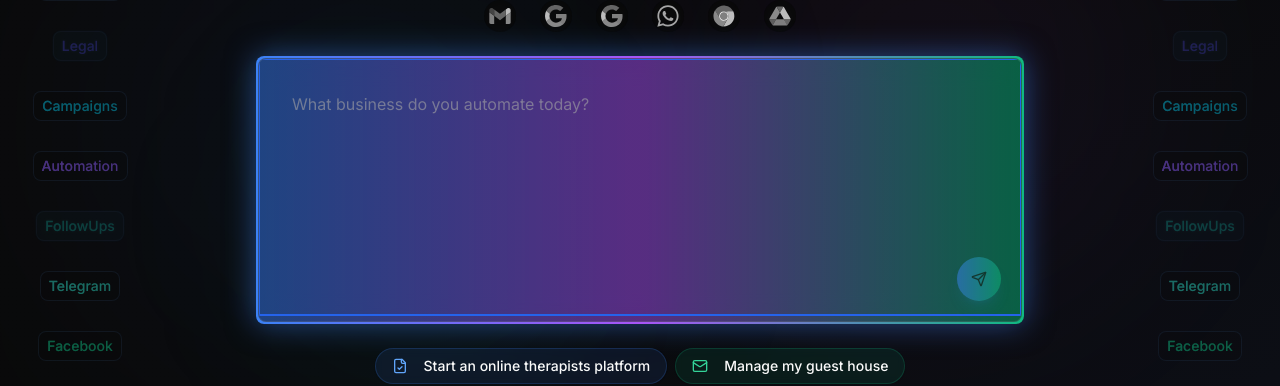
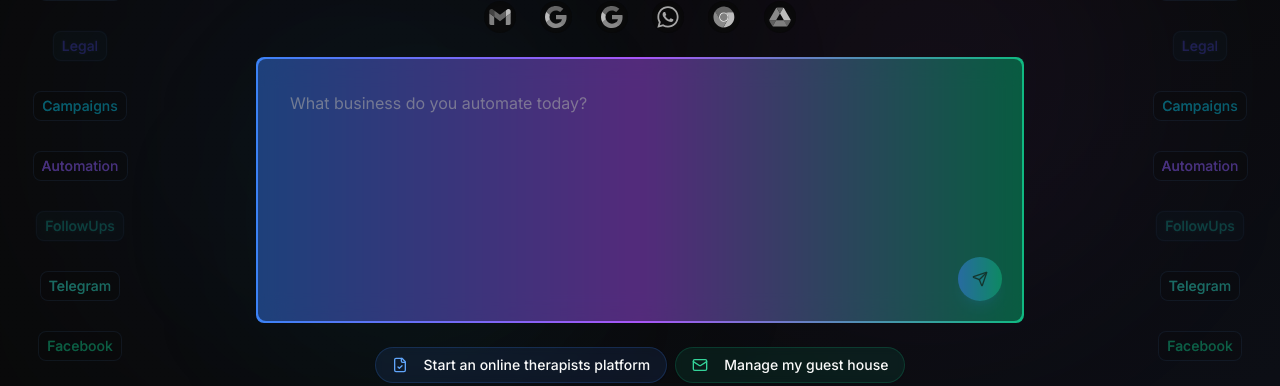
Before and after one commit to shamanic-technologies/company-flow-web, a Next.js app: page / in a window 1280 px wide. Shown: the part 224-610 px from the top of the page. Built offline with nearby package versions, Linux system fonts and the light colour scheme; no server answers.

Commit message:
[Fix] Removed landing outloine

```diff
--- a/components/landing/ChatLanding.tsx
+++ b/components/landing/ChatLanding.tsx
@@ -49,14 +49,13 @@ function ChatLandingInterface() {
   return (
     <form onSubmit={handleSubmit} className="w-full">
       {/* Glow container with gradient */}
-      <div className="relative p-[2px] rounded-lg overflow-hidden bg-gradient-to-r from-blue-500 via-purple-500 to-emerald-500 shadow-[0_0_30px_rgba(59,130,246,0.5)]">
-        <div className="relative rounded-lg border border-white/10 overflow-hidden bg-black/50 backdrop-blur-md transition-all">
-          <div className="absolute inset-0 bg-gradient-to-r from-blue-500/5 via-purple-500/5 to-emerald-500/5"></div>
+      <div className="relative p-[2px] rounded-lg overflow-hidden bg-gradient-to-r from-blue-500 via-purple-500 to-emerald-500">
+        <div className="relative rounded-lg overflow-hidden bg-black/50 backdrop-blur-md transition-all">
           <textarea
             value={message}
             onChange={(e) => setMessage(e.target.value)}
             placeholder="What business do you automate today?"
-            className="w-full h-40 sm:h-48 md:h-56 lg:h-64 py-8 px-6 sm:px-8 bg-transparent text-foreground placeholder:text-muted-foreground/60 focus:outline-none relative z-10 resize-none"
+            className="w-full h-40 sm:h-48 md:h-56 lg:h-64 py-8 px-6 sm:px-8 bg-transparent text-foreground placeholder:text-muted-foreground/60 focus:outline-none focus:shadow-none focus:ring-0 border-none relative z-10 resize-none"
             autoFocus
           />
           <div className="absolute right-5 bottom-5 z-20 pointer-events-auto">
```
